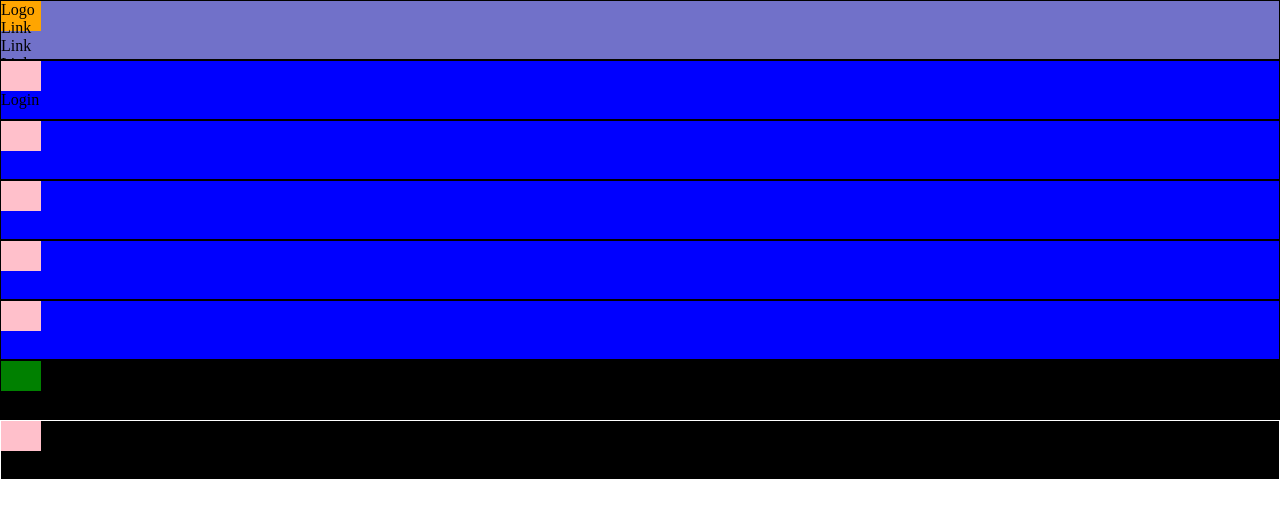
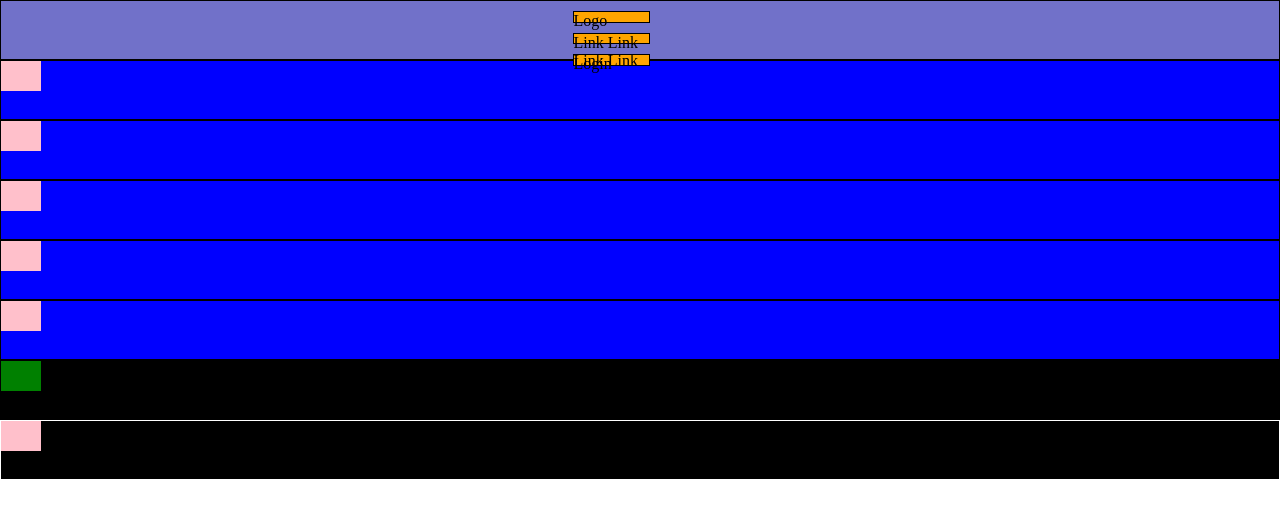
Before and after one commit to gianlivio/htmlcss-struttura-discord, a plain HTML site: page index.html in a window 1280 px wide. Drawn offline with Linux system fonts and the light colour scheme.

Commit message:
add: some orange on the header..

```diff
--- a/css/style.css
+++ b/css/style.css
@@ -3,6 +3,7 @@
     padding: 0;
     box-sizing: border-box;
 }
+
 
 .header {
     background-color: rgb(113, 113, 201);
@@ -11,13 +12,17 @@
     height: 60px;
     border: 1px solid black;
     display: flex;
+    flex-direction: row;
+    justify-content: center;
 
 }
 
-.orange {
+.header-item{
     background-color: orange;
-    width: 40px;
-    height: 30px;
+    width: 50%;
+    height: 20%;
+    margin: 10px;
+    border: 1px solid black;
 }
 
 
```
